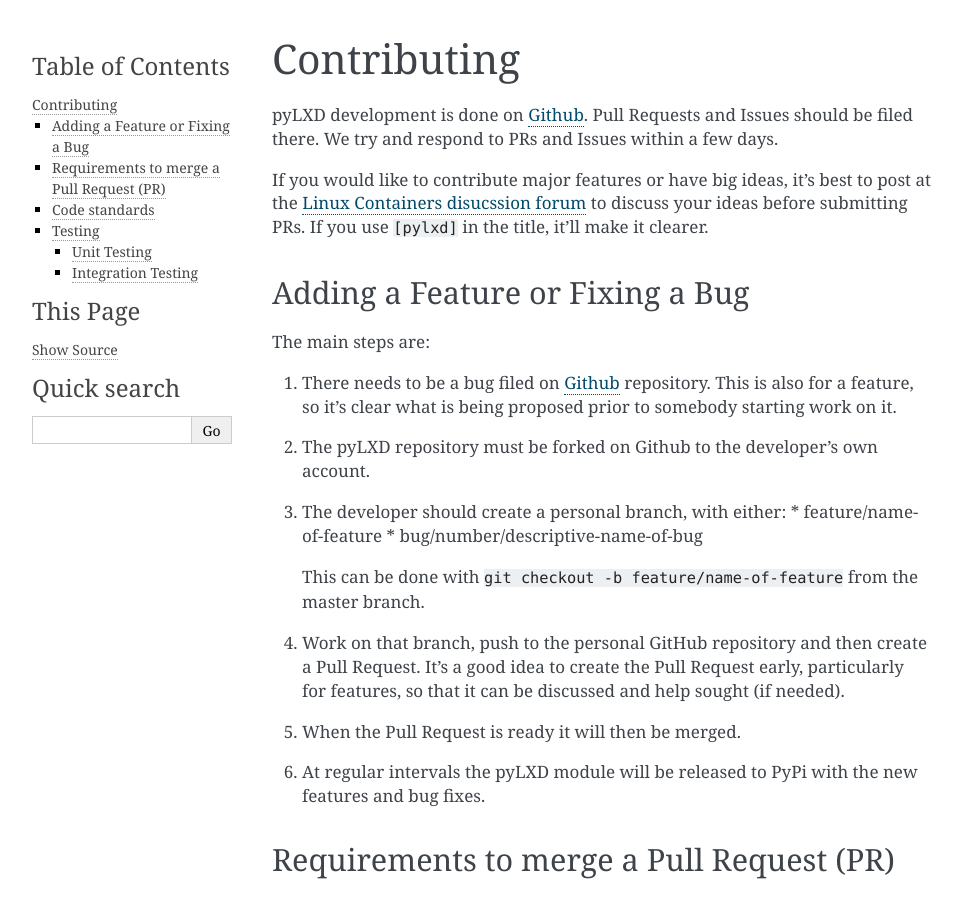
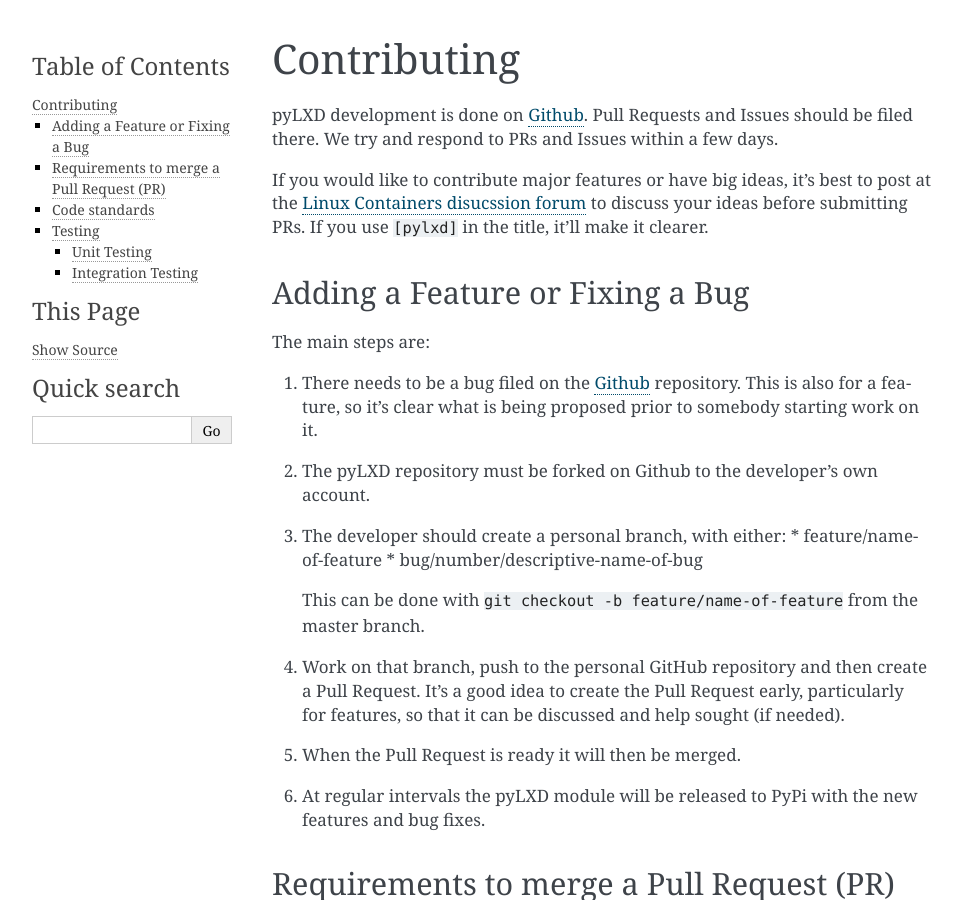
Before and after one commit to canonical/pylxd, a Sphinx documentation site: the page built from doc/source/contributing.rst, in a window 1280 px wide and 900 px high. Shown: the whole window, without its empty margins (148-1110 px from the left). Built offline with Sphinx 7.4.7, drawn with Linux system fonts in a browser that asks for light colours.

Commit message:
Fix grammar on line 18
Signed-off-by: Alex Kavanagh <alex@ajkavanagh.co.uk>

```diff
--- a/doc/source/contributing.rst
+++ b/doc/source/contributing.rst
@@ -15,8 +15,8 @@
 
 The main steps are:
 
-1. There needs to be a bug filed on `Github`_ repository.  This is also for a
-   feature, so it's clear what is being proposed prior to somebody starting
+1. There needs to be a bug filed on the `Github`_ repository.  This is also for
+   a feature, so it's clear what is being proposed prior to somebody starting
    work on it.
 2. The pyLXD repository must be forked on Github to the developer's own
    account.
```
